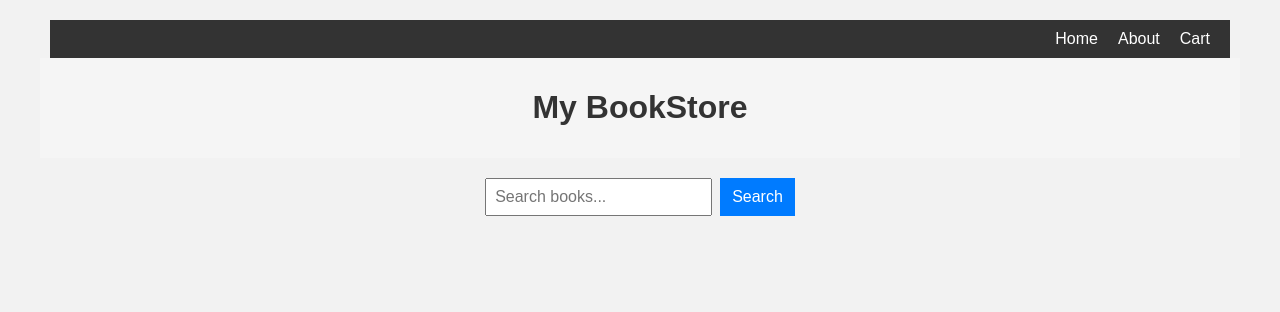
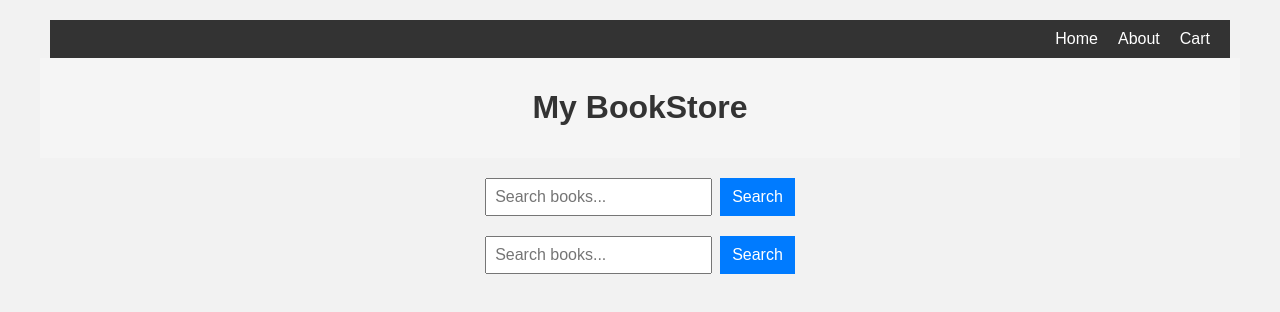
Before and after one commit to vitaliilatka/bookstore-react, a React (Create React App) app: page /search in a window 1280 px wide. Shown: the top 312 px of the page. Built offline with nearby package versions, Linux system fonts and the light colour scheme.

Commit message:
adding searching films

```diff
--- a/src/App.js
+++ b/src/App.js
@@ -23,6 +23,8 @@
         <Route path="/cart" element={<BookCart />} />
         <Route path="/books/:id" element={<BookDetails />} />
         <Route path="/checkout" element={<BookCartCheckOut />} />
+        <Route path="/search" element={<Search />} />
+        <Route path="/search/:searchTerm" element={<BookDetails />} />
       </Routes>
     </div>
   );
--- a/src/components/BookDetails.js
+++ b/src/components/BookDetails.js
@@ -8,8 +8,8 @@
 ];
 
 const BookDetails = () => {
-    const { id } = useParams(); //Get params route
-    const book = booksData.find((book) => book.id === parseInt(id)); //Find a book by ID
+    const { searchTerm } = useParams(); //Get params route
+    const book = booksData.find((book) => book.title.toLocaleLowerCase().includes(searchTerm.toLowerCase())); //Find a book by ID
 
     if (!book) {
         return <div className={styles.notFoundMessage}>Book not found</div>;
--- a/src/components/Search.js
+++ b/src/components/Search.js
@@ -6,17 +6,18 @@
     const [searchTerm, setSearchTerm] = useState('');
     const navigate = useNavigate();
 
-    const handleSearch = (e) => {
-        e.preventDefault();
-        //Search requesting
+    const handleSearch = (event) => {
+        event.preventDefault();
         if (searchTerm.trim()) {
-            navigate.push(`/search?${searchTerm}`);
+            console.log('Search Term:', searchTerm)
+            navigate(`/search/${(searchTerm)}`);
+            setSearchTerm('');
         }
     };
 
     return (
-        <div>
-            <form className={styles.searchForm} onSubmit={handleSearch}>
+        <div className={styles.searchContainer}>
+            <form className={styles.searchForm} onSubmit={handleSearch} method="GET">
                 <input
                     type="text"
                     placeholder="Search books..."
@@ -28,6 +29,6 @@
             </form>
         </div>
     );
-};
+}
 
 export default Search;
```
